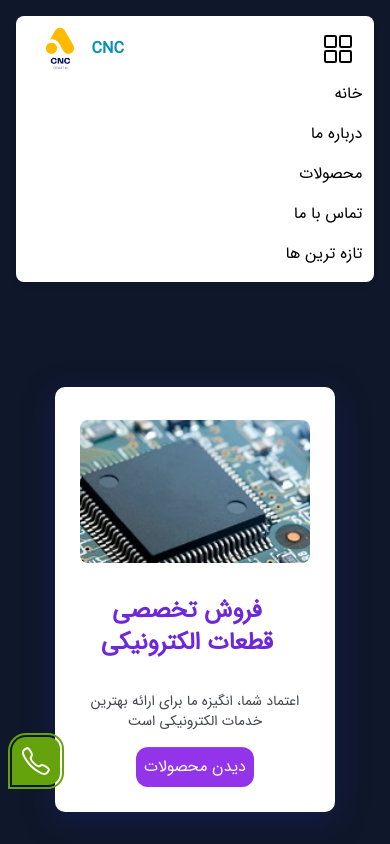
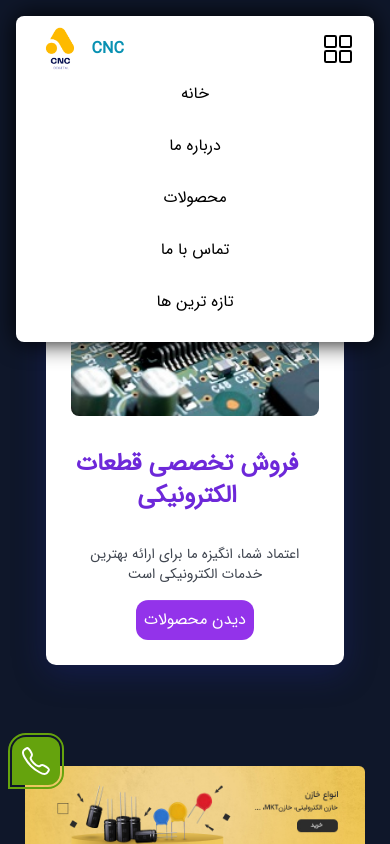
Before and after one commit to Rezaabdollahi7/Electronic-Website, a website: page index.html in a window 390 px wide. Both pictures are taken after a click on the button "CNC". Shown: the top 844 px of the page. Drawn offline with nearby package versions, Linux system fonts and the light colour scheme.

Commit message:
responsive all sections
fixed navbar , responsive product section

```diff
--- a/index.html
+++ b/index.html
@@ -20,7 +20,7 @@
 <body class=" h-screen bg-slate-900">
 
     <!-- Main navigation container -->
-    <nav class="flex-no-wrap relative mt-4 md:mt-0 flex w-[92%] rounded-lg mx-auto items-center justify-between bg-white py-0 shadow-md shadow-black/5  lg:flex-wrap lg:justify-start lg:py-4"
+    <nav class="flex-no-wrap fixed z-10 mt-4 top-[0] md:mt-0 flex w-[92%] rounded-lg mr-[4vw] items-center justify-between bg-white py-0   lg:flex-wrap lg:justify-start lg:py-4"
         data-te-navbar-ref>
         <div class="flex w-full flex-wrap items-center justify-between px-3">
             <!-- Hamburger button for mobile view -->
@@ -46,28 +46,28 @@
                     CNC
                 </a>
                 <!-- right navigation links -->
-                <ul class="list-style-none flex flex-col pl-0 lg:flex-row text-black" data-te-navbar-nav-ref>
-                    <li class="mb-4 lg:mb-0 lg:pr-2" data-te-nav-item-ref>
+                <ul class=" desktop-menu-wrapper list-style-none flex flex-col pl-0 lg:flex-row text-black" data-te-navbar-nav-ref>
+                    <li class="text-center mb-5 lg:mr-8 pb-2 lg:mb-0 lg:pr-0" data-te-nav-item-ref>
                         <!-- Dashboard link -->
-                        <a class=" text-black lg:mr-8   lg:px-2 [&.active]:text-black/90 dark:[&.active]:text-zinc-400"
+                        <a class=" text-black hover:text-slate-500      [&.active]:text-black/90 dark:[&.active]:text-zinc-400"
                             href="#" data-te-nav-link-ref>خانه</a>
                     </li>
                     <!-- Team link -->
-                    <li class="mb-4 lg:mb-0 lg:pr-2" data-te-nav-item-ref>
-                        <a class=" text-black    lg:px-2 [&.active]:text-black/90 dark:[&.active]:text-neutral-400"
+                    <li class="text-center mb-5 pb-2 lg:mb-0 lg:pr-2" data-te-nav-item-ref>
+                        <a class=" text-black hover:text-slate-500     lg:px-2 [&.active]:text-black/90 dark:[&.active]:text-neutral-400"
                             href="#" data-te-nav-link-ref>درباره ما</a>
                     </li>
                     <!-- Projects link -->
-                    <li class="mb-4 lg:mb-0 lg:pr-2" data-te-nav-item-ref>
-                        <a class=" text-black    lg:px-2 [&.active]:text-black/90 dark:[&.active]:text-neutral-400"
+                    <li class="text-center mb-5 pb-2 lg:mb-0 lg:pr-2" data-te-nav-item-ref>
+                        <a class=" text-black hover:text-slate-500     lg:px-2 [&.active]:text-black/90 dark:[&.active]:text-neutral-400"
                             href="#" data-te-nav-link-ref>محصولات</a>
                     </li>
-                    <li class="mb-4 lg:mb-0 lg:pr-2" data-te-nav-item-ref>
-                        <a class=" text-black    lg:px-2 [&.active]:text-black/90 dark:[&.active]:text-neutral-400"
+                    <li class="text-center mb-5 pb-2 lg:mb-0 lg:pr-2" data-te-nav-item-ref>
+                        <a class=" text-black hover:text-slate-500     lg:px-2 [&.active]:text-black/90 dark:[&.active]:text-neutral-400"
                             href="#" data-te-nav-link-ref>تماس با ما</a>
                     </li>
-                    <li class="mb-4 lg:mb-0 lg:pr-2" data-te-nav-item-ref>
-                        <a class=" text-black    lg:px-2 [&.active]:text-black/90 dark:[&.active]:text-neutral-400"
+                    <li class="text-center mb-5 pb-2 lg:mb-0 lg:pr-2" data-te-nav-item-ref>
+                        <a class=" text-black hover:text-slate-500     lg:px-2 [&.active]:text-black/90 dark:[&.active]:text-neutral-400"
                             href="#" data-te-nav-link-ref>تازه ترین ها</a>
                     </li>
                 </ul>
@@ -86,9 +86,9 @@
 
 
     <!--! start slogan content -->
-    <section class="slogan-wrapper mx-auto w-[90%] h-[80%] flex items-center justify-center "
+    <section class="slogan-wrapper mx-auto mt-[7%]  w-[90%] h-[80%] flex items-center justify-center "
         >
-        <div class="slogan-section mt-[-40px] md:mt-16  flex flex-col-reverse md:flex-row h-[63%] w-[80%] md:h-[70%]">
+        <div class="slogan-section mt-[40px] md:mt-16  flex flex-col-reverse md:flex-row h-[83%] w-[85%] md:h-[81%]">
             <div class="md:w-1/2 flex flex-col justify-center items-center pb-4 md:pb-0">
                 <h1 class="text-center pr-4 text-2xl   md:text-4xl mt-8 md:mt-0 font-extrabold text-violet-700">
                     فروش تخصصی قطعات الکترونیکی</h1>
@@ -96,7 +96,7 @@
                     بهترین خدمات
                     الکترونیکی است</p>
                 <button
-                    class="mt-6 md:mt-14 bg-purple-600  px-2 py-2 lg:px-4 lg:py-4 rounded-xl text-white lg:font-bold hover:bg-purple-500 animate-bounce duration-1000 ">دیدن
+                    class="mt-6 md:mt-20 bg-purple-600  px-2 py-2 lg:px-4 lg:py-4 rounded-xl text-white lg:font-bold hover:bg-purple-500 animate-bounce duration-1000 ">دیدن
                     محصولات</button>
             </div>
             <div class="md:w-1/2 flex justify-center items-center rounded-lg overflow-hidden mt-8 md:mt-0">
@@ -206,22 +206,22 @@
     <!--! end banners -->
 
     <!-- ! start product filters -->
-    <div id="products-filter-wrapper" class=" wrapper w-[95%] my-32 mx-auto " >
+    <div id="products-filter-wrapper" class=" wrapper w-[92%] my-32 mx-auto " >
         <div id="search-container" class="my-4  flex justify-center items-center">
-            <div class="custom-search-container  w-[40%] relative">
+            <div class="custom-search-container w-[88%] md:w-[40%] relative">
                 <button id="search" class=" ml-4 absolute text-white rounded-md mt-2 right-[4%] top-[7%]">
                     <ion-icon name="search-outline" size="large"></ion-icon>
                 </button>
                 <input
-                    class="bg-transparent border-2 border-white rounded-[1.75rem] w-full py-4 pr-40 focus:outline-2 focus:outline-purple-500 outline-offset-4"
+                    class="bg-transparent border-2 border-white text-white rounded-[1.75rem] w-full py-4 pr-12 md:pr-40 focus:outline-2 focus:outline-purple-500 outline-offset-4"
                     type="search" id="search-input" placeholder=" اسم محصول مورد نظر را وارد کنید ..." />
 
             </div>
 
         </div>
-        <div class="category-wrapper flex ">
+        <div class="category-wrapper flex flex-col md:flex-row ">
             <div id="buttons"
-                class="my-4  flex flex-col   items-center ml-[2%] w-[16%] border border-white rounded-lg mt-[2%]">
+                class="my-4  flex flex-col   items-center ml-[2%] md:w-[16%] border border-white rounded-lg mt-[2%]">
                 <p class="text-xl text-white my-8 select-none font-bold">دسته بندی محصولات</p>
 
                 <span class="text-cyan-400  select-none font-bold text-2xl pr-2 ">Siemens </span>
@@ -251,7 +251,7 @@
             </div>
             <!-- end category buttons -->
             <div id="products"
-                class="grid grid-cols-1 gap-4 md:grid-cols-2 md:gap-8  lg:grid-cols-4 lg:gap-6 py-3 px-2 w-[80%] ">
+                class="grid grid-cols-1 gap-4 md:grid-cols-2 md:gap-8  lg:grid-cols-4 lg:gap-6 py-3 px-2 md:w-[80%] ">
             </div>
         </div>
 
--- a/public/css/mySass/expanded/customSass.css
+++ b/public/css/mySass/expanded/customSass.css
@@ -37,18 +37,13 @@ a {
   height: auto;
 }
 
-header nav {
-  background: rgb(255, 255, 255);
-  box-shadow: 0 8px 32px 0 rgba(39, 19, 19, 0.37);
-  backdrop-filter: blur(20px);
-  -webkit-backdrop-filter: blur(20px);
-  border-radius: 10px;
-  border: 1px solid rgba(255, 255, 255, 0.18);
+nav {
+  box-shadow: 0 0 25px black;
 }
-header nav .desktop-menu-wrapper li {
+nav .desktop-menu-wrapper li {
   position: relative;
 }
-header nav .desktop-menu-wrapper li::after {
+nav .desktop-menu-wrapper li::after {
   content: "";
   position: absolute;
   right: 0;
@@ -59,7 +54,7 @@ header nav .desktop-menu-wrapper li::after {
   background-color: purple;
   transition: width 0.5s ease;
 }
-header nav .desktop-menu-wrapper li:hover::after {
+nav .desktop-menu-wrapper li:hover::after {
   width: 100%;
 }
 
```
Also changed, not shown: public/css/mySass/min/customSass.min.css, public/css/tailwind.css, 2 other files.
